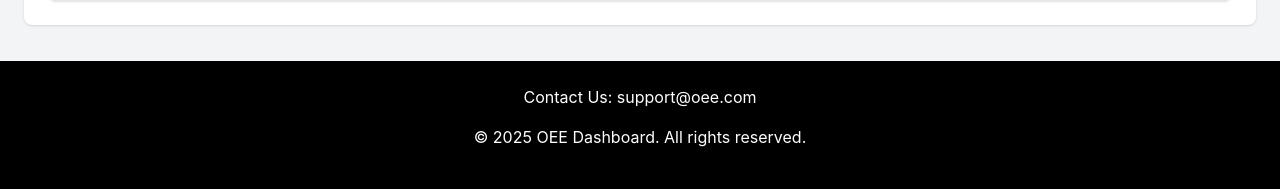
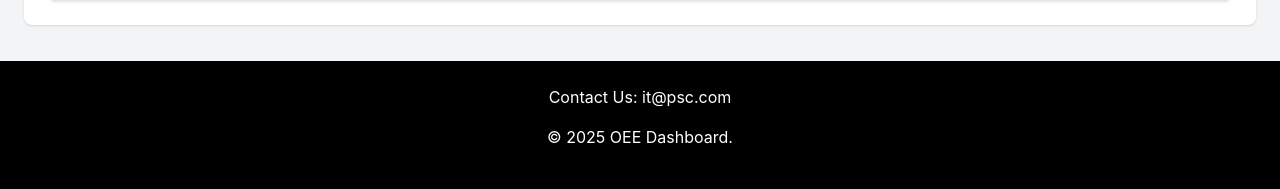
Before and after one commit to kusthanapat/OEE_Application_v2, a Flask app: page / in a window 1280 px wide. Shown: the part 1594-1783 px from the top of the page. Run offline with Flask 3, Linux system fonts and the light colour scheme; some libraries are stand-ins or nearby versions.

Commit message:
seven commit

```diff
--- a/frontend/templates/base.html
+++ b/frontend/templates/base.html
@@ -30,8 +30,8 @@
     <!-- Footer: Contact -->
     <footer id="footer" class="bg-black text-white py-4 mt-8">
       <div class="max-w-7xl mx-auto text-center">
-        <p>Contact Us: support@oee.com</p>
-        <p>&copy; 2025 OEE Dashboard. All rights reserved.</p>
+        <p>Contact Us: it@psc.com</p>
+        <p>&copy; 2025 OEE Dashboard.</p>
       </div>
     </footer>
   </body>
--- a/frontend/templates/user_base.html
+++ b/frontend/templates/user_base.html
@@ -30,8 +30,8 @@
     <!-- Footer: Contact -->
     <footer id="footer" class="bg-black text-white py-4 mt-8">
       <div class="max-w-7xl mx-auto text-center">
-        <p>Contact Us: support@oee.com</p>
-        <p>&copy; 2025 OEE Dashboard. All rights reserved.</p>
+        <p>Contact Us: it@psc.com</p>
+        <p>&copy; 2025 OEE Dashboard.</p>
       </div>
     </footer>
   </body>
```
